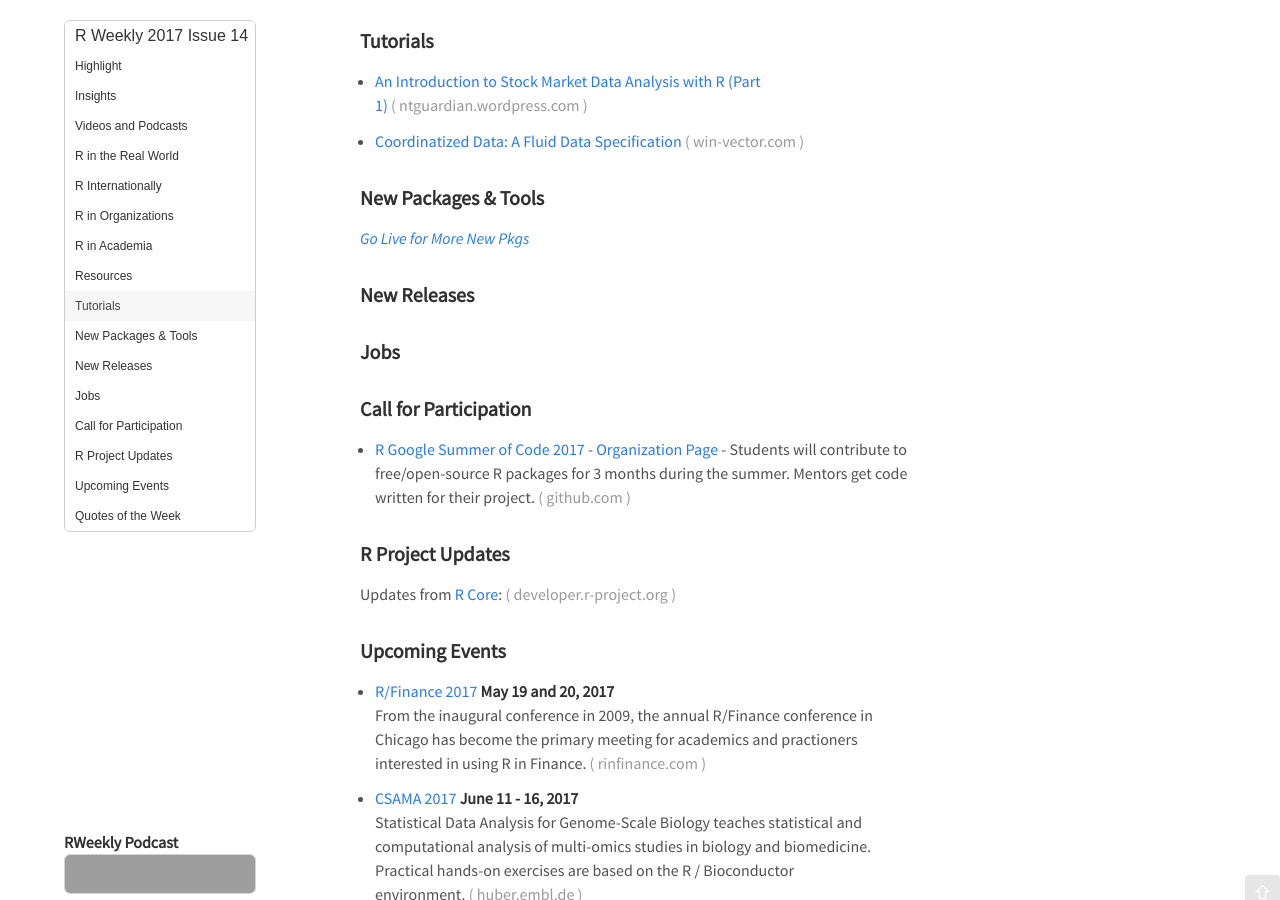
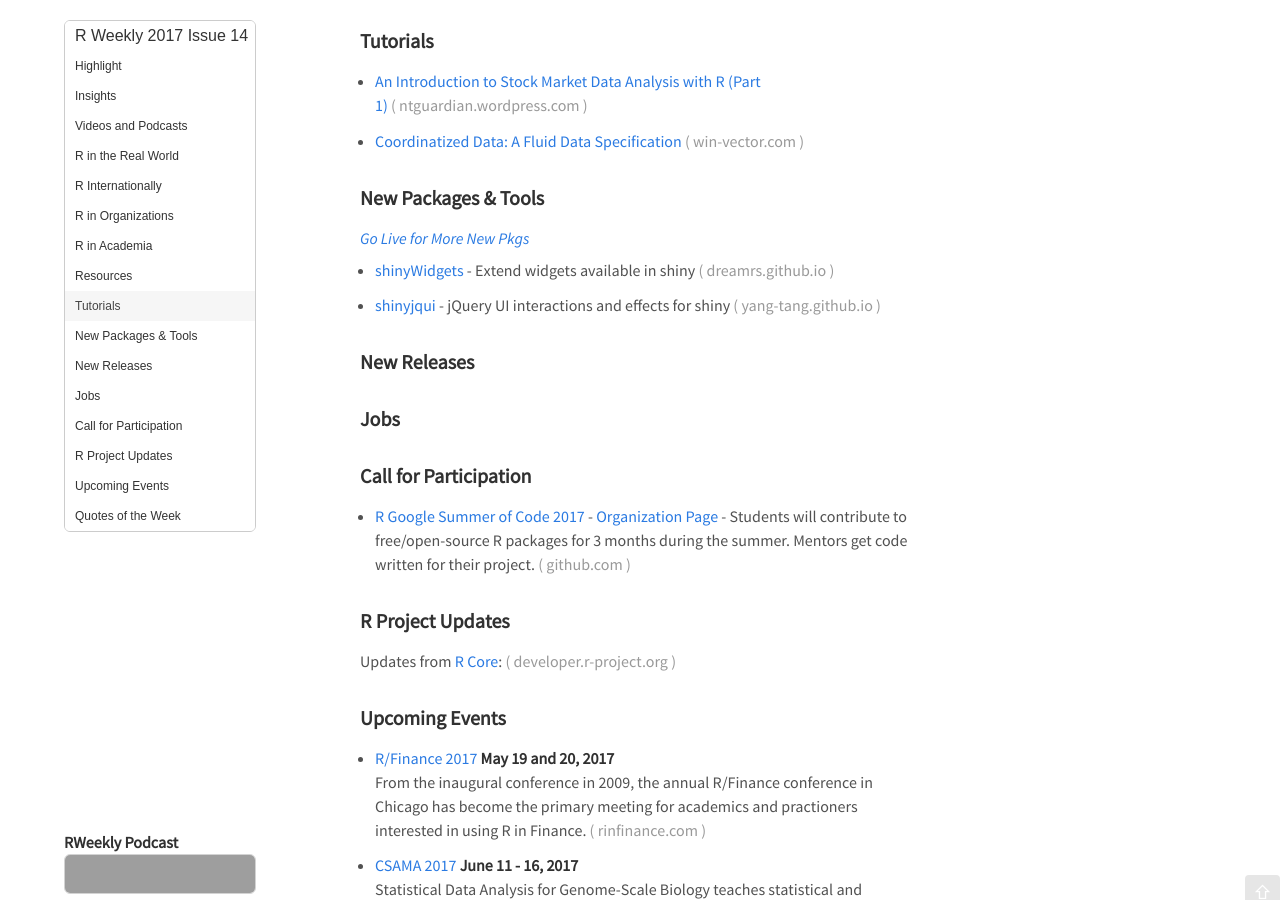
Before and after one commit to rweekly/rweekly.org, a Jekyll site: the page built from draft.md, in a window 1280 px wide and 900 px high, scrolled down 994 px. Built offline with Jekyll 4.4.1, drawn with Linux system fonts in a browser that asks for light colours; comment, search, counter and statistics services are not loaded; grey boxes are pictures that could not be loaded.

Commit message:
new shiny-related packages

```diff
--- a/draft.md
+++ b/draft.md
@@ -56,7 +56,9 @@
 
 <p class="added-hostname"><a href="https://rweekly.org/live" target="_blank" class="externalLink"><i>Go Live for More New Pkgs</i></a></p>
 
++ [shinyWidgets](https://dreamrs.github.io/shinyWidgets/index.html) - Extend widgets available in shiny
 
++ [shinyjqui](https://yang-tang.github.io/shinyjqui/) - jQuery UI interactions and effects for shiny
 
 ### New Releases
 
```
